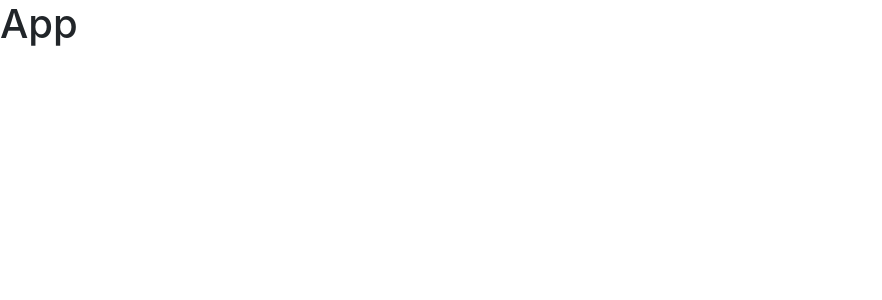
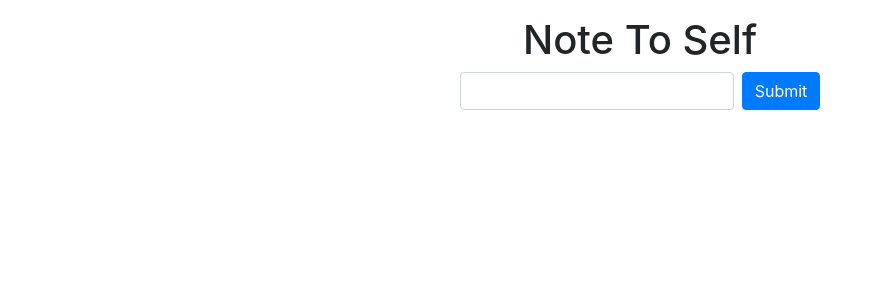
Before and after one commit to maysam-82/note-to-self-testing, a React (Create React App) app: page / in a window 1280 px wide. Shown: the top 300 px of the page, without its empty margins (0-882 px from the left). Built offline with nearby package versions, Linux system fonts and the light colour scheme.

Commit message:
updated App to add notes

```diff
--- a/src/components/App/App.tsx
+++ b/src/components/App/App.tsx
@@ -1,7 +1,45 @@
-import React from 'react';
+import React, { useState } from 'react';
+import { Form, FormControl, Button } from 'react-bootstrap';
+
+import Note from '../Note';
 
 const App: React.SFC = () => {
-	return <h1>App</h1>;
+	const [note, setNote] = useState('');
+	const [notes, setNotes] = useState<string[]>([]);
+
+	const handleOnChange = (event: React.ChangeEvent<HTMLInputElement>) => {
+		const note = event.target.value;
+		setNote(note);
+	};
+
+	const handleSubmit = () => {
+		setNotes([...notes, note]);
+		setNote('');
+	};
+
+	return (
+		<div className="container">
+			<h1 className="mt-3 mb-2 text-center">Note To Self</h1>
+			<div className="mb-2">
+				<Form inline className="d-flex justify-content-center">
+					<FormControl
+						onChange={(event: React.ChangeEvent<HTMLInputElement>) =>
+							handleOnChange(event)
+						}
+						value={note}
+					/>
+					<Button className="ml-2" onClick={handleSubmit}>
+						Submit
+					</Button>
+				</Form>
+			</div>
+			<div className="text-center">
+				{notes.map((note, index) => (
+					<Note note={note} id={index} />
+				))}
+			</div>
+		</div>
+	);
 };
 
 export default App;
```
